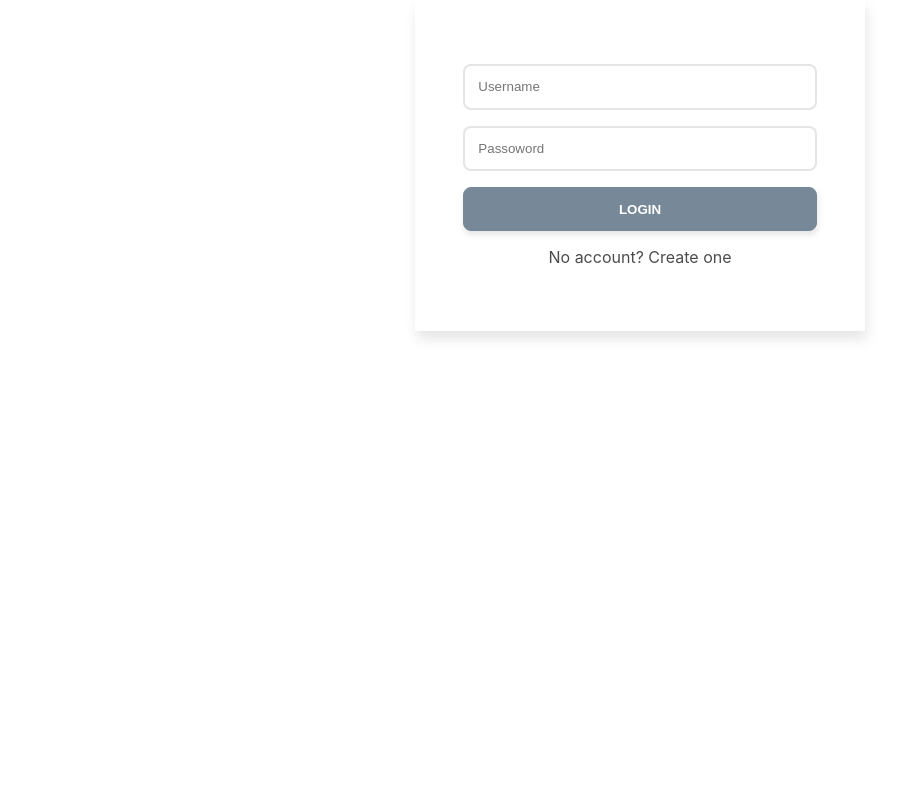
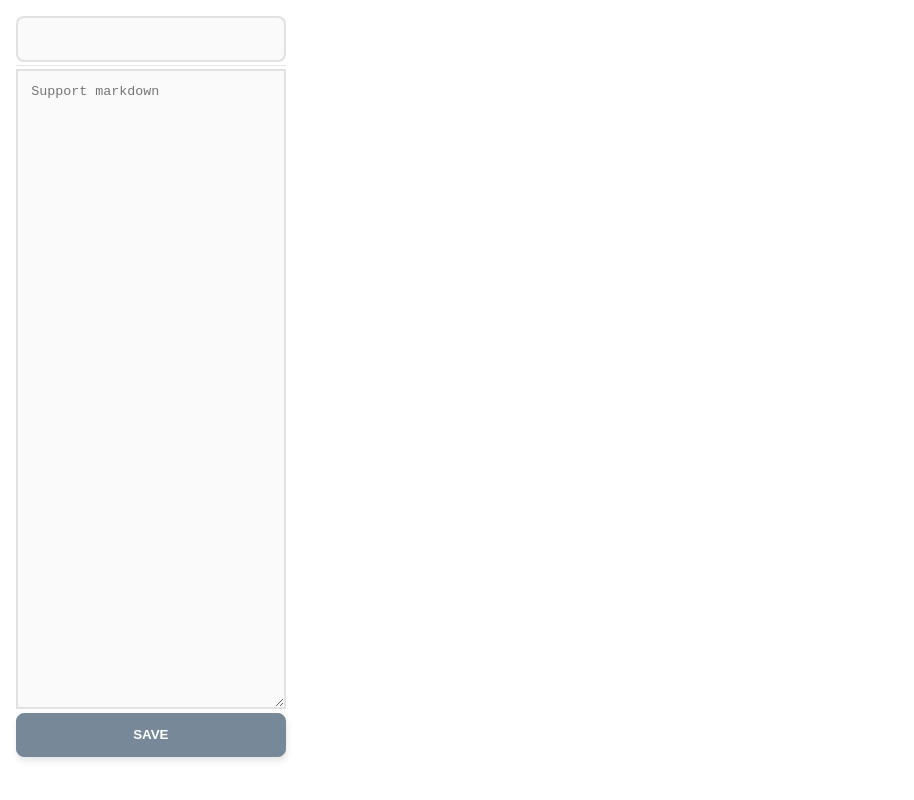
Before and after one commit to MuhammadMasood786/Daily-Diaries, a React (Create React App) app: page / in a window 1280 px wide. Shown: the whole page, without its empty margins (0-914 px from the left). Built offline with nearby package versions, Linux system fonts and the light colour scheme; what miragejs would draw is missing.

Commit message:
Created editor component

```diff
--- a/src/features/auth/Home.tsx
+++ b/src/features/auth/Home.tsx
@@ -1,22 +1,12 @@
 import React, { FC, useState } from "react";
-// import { useForm } from 'react-hook-form'
-// import { User } from "../../interfaces/user.interface";
-// import * as Yup from 'yup';
-// import http from "../../services/api";
-// import { saveToken, setAuthState, } from "./authSlice";
-// import { setUser } from "./userSlice";
-// import { AuthResponse } from "../../services/mirage/routes/user";
-// import { useAppDispatch } from '../../store'
-
-
-
+import Editor from "../entry/Editor";
 
 
 const Home: FC = () => {
 
     return (
         <div className="auth">
-            Welcome to Home
+            <Editor />
         </div>
     )
 }
--- a/src/features/auth/authSlice.ts
+++ b/src/features/auth/authSlice.ts
@@ -7,7 +7,7 @@ interface AuthState {
 
 const initialState: AuthState = {
   token: null,
-  isAuthenticated: false,
+  isAuthenticated: true,
 };
 
 const auth = createSlice({
--- a/src/features/diary/diariesSlice.ts
+++ b/src/features/diary/diariesSlice.ts
@@ -21,5 +21,5 @@ const diaries = createSlice({
   },
 });
 
-const { addDiary, updateDiary } = diaries.actions;
+export const { addDiary, updateDiary } = diaries.actions;
 export default diaries.reducer;
--- /dev/null
+++ b/src/features/entry/Editor.tsx
@@ -0,0 +1,148 @@
+
+import React, { FC, useEffect, useState } from 'react'
+import { useSelector } from 'react-redux'
+import { RootState } from '../../rootReducers';
+import Markdown from "markdown-to-jsx"
+import http from "../../services/api";
+import { Diary } from '../../interfaces/diary.interface';
+import { Entry } from '../../interfaces/entry.interface'
+import { setCanEdit, setCurrentEditing } from "./editorSlice";
+import { updateDiary } from "../diary/diariesSlice";
+import { updateEntry } from "./entriesSlice";
+import { showAlert } from "../../util";
+import { useAppDispatch } from "../../store";
+
+
+const Editor: FC = () => {
+    const { activeDiaryId, canEdit, currentlyEditing: entry } = useSelector((state: RootState) => state.editor)
+    const [editedEntry, updateEditedEntry] = useState(entry)
+    const dispatch = useAppDispatch()
+
+    const saveEntry = async () => {
+        if (activeDiaryId == null) {
+            return showAlert('Please selected a diary', 'warning')
+        }
+
+        if (entry == null) {
+            http
+                .post<Entry, { diary: Diary, entry: Entry }>(
+                    `/diaries/entry/${activeDiaryId}`,
+                    editedEntry
+                )
+                .then((data) => {
+                    if (data != null) {
+                        const { diary, entry: _entry } = data
+                        dispatch(setCurrentEditing(_entry))
+                        dispatch(updateDiary(diary))
+                    }
+                })
+        }
+        else {
+            http
+                .post<Entry, Entry>(
+                    `diaries/entry/${entry.id}`,
+                    editedEntry
+                ).then(
+                    (_entry) => {
+                        if (_entry != null) {
+                            dispatch(setCurrentEditing(_entry))
+                            dispatch(updateEntry(_entry))
+                        }
+                    }
+                )
+        }
+        dispatch(setCanEdit(false))
+    }
+
+    useEffect(() => {
+        updateEditedEntry(entry)
+    }, [entry])
+
+    return (
+        <div className="editor">
+            <header
+                style={{
+                    display: 'flex',
+                    flexWrap: 'wrap',
+                    alignItems: 'center',
+                    marginBottom: '0.2em',
+                    paddingBottom: ' 0.2em',
+                    borderBottom: '1px solid rgba(0,0,0,0.1)'
+                }}
+            >
+                {
+                    entry && !canEdit ? (
+                        <h4>
+                            {entry.title}
+                            <a
+                                href="#Edit"
+                                onClick={(e) => {
+                                    e.preventDefault()
+                                    if (entry != null) {
+                                        dispatch(setCanEdit(true))
+                                    }
+                                }}
+                                style={{ marginLeft: '0.4em' }}
+                            >
+                                (Edit)
+                            </a>
+                        </h4>
+                    ) : (
+                            <input
+                                value={editedEntry?.title ?? ''}
+                                disabled={!canEdit}
+                                onChange={(e) => {
+                                    if (editedEntry) {
+                                        updateEditedEntry({
+                                            ...editedEntry,
+                                            title: e.target.value
+                                        })
+                                    }
+                                    else {
+                                        updateEditedEntry({
+                                            title: e.target.value,
+                                            content: ''
+                                        })
+                                    }
+                                }}
+                            />
+                        )
+                }
+            </header>
+            {
+                entry && !canEdit ?
+                    (
+                        <Markdown>{entry.content}</Markdown>
+                    ) : (
+                        <>
+                            <textarea
+                                disabled={!canEdit}
+                                placeholder="Support markdown"
+                                value={editedEntry?.content ?? ''}
+                                onChange={(e) => {
+                                    if (editedEntry) {
+                                        updateEditedEntry({
+                                            ...editedEntry,
+                                            content: e.target.value
+                                        })
+                                    }
+                                    else {
+                                        updateEditedEntry({
+                                            title: '',
+                                            content: e.target.value
+                                        })
+                                    }
+                                }}
+                            />
+                            <button onClick={saveEntry} disabled={!canEdit}>
+                                Save
+                            </button>
+                        </>
+                    )
+            }
+
+        </div>
+    )
+}
+
+export default Editor;
--- a/src/features/entry/editorSlice.ts
+++ b/src/features/entry/editorSlice.ts
@@ -3,13 +3,13 @@ import { Entry } from "../../interfaces/entry.interface";
 
 interface EditorState {
   canEdit: boolean;
-  isEditing: Entry | null;
+  currentlyEditing: Entry | null;
   activeDiaryId: string | null;
 }
 
 const initialState: EditorState = {
   canEdit: false,
-  isEditing: null,
+  currentlyEditing: null,
   activeDiaryId: null,
 };
 
@@ -21,7 +21,7 @@ const editor = createSlice({
       state.canEdit = payload != null ? payload : !state.canEdit;
     },
     setCurrentEditing: (state, { payload }: PayloadAction<Entry | null>) => {
-      state.isEditing = payload;
+      state.currentlyEditing = payload;
     },
     setActiveDiaryId: (state, { payload }: PayloadAction<string>) => {
       state.activeDiaryId = payload;
@@ -29,5 +29,5 @@ const editor = createSlice({
   },
 });
 
-const { setActiveDiaryId, setCanEdit, setCurrentEditing } = editor.actions;
+export const { setActiveDiaryId, setCanEdit, setCurrentEditing } = editor.actions;
 export default editor.reducer;
--- a/src/features/entry/entriesSlice.ts
+++ b/src/features/entry/entriesSlice.ts
@@ -18,5 +18,5 @@ const entries = createSlice({
   },
 });
 
-const { setEntries, updateEntry } = entries.actions;
+export  const { setEntries, updateEntry } = entries.actions;
 export default entries.reducer;
```
